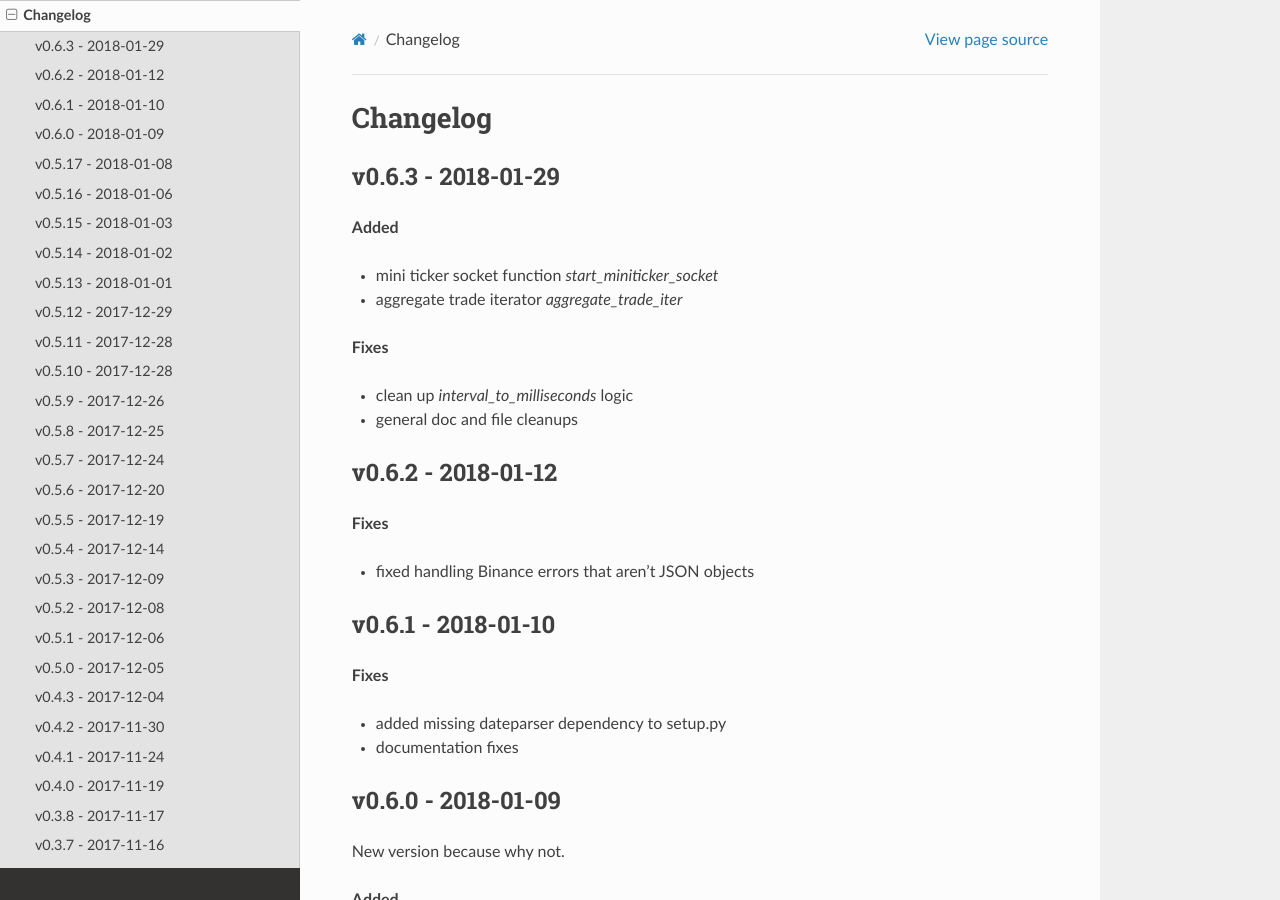
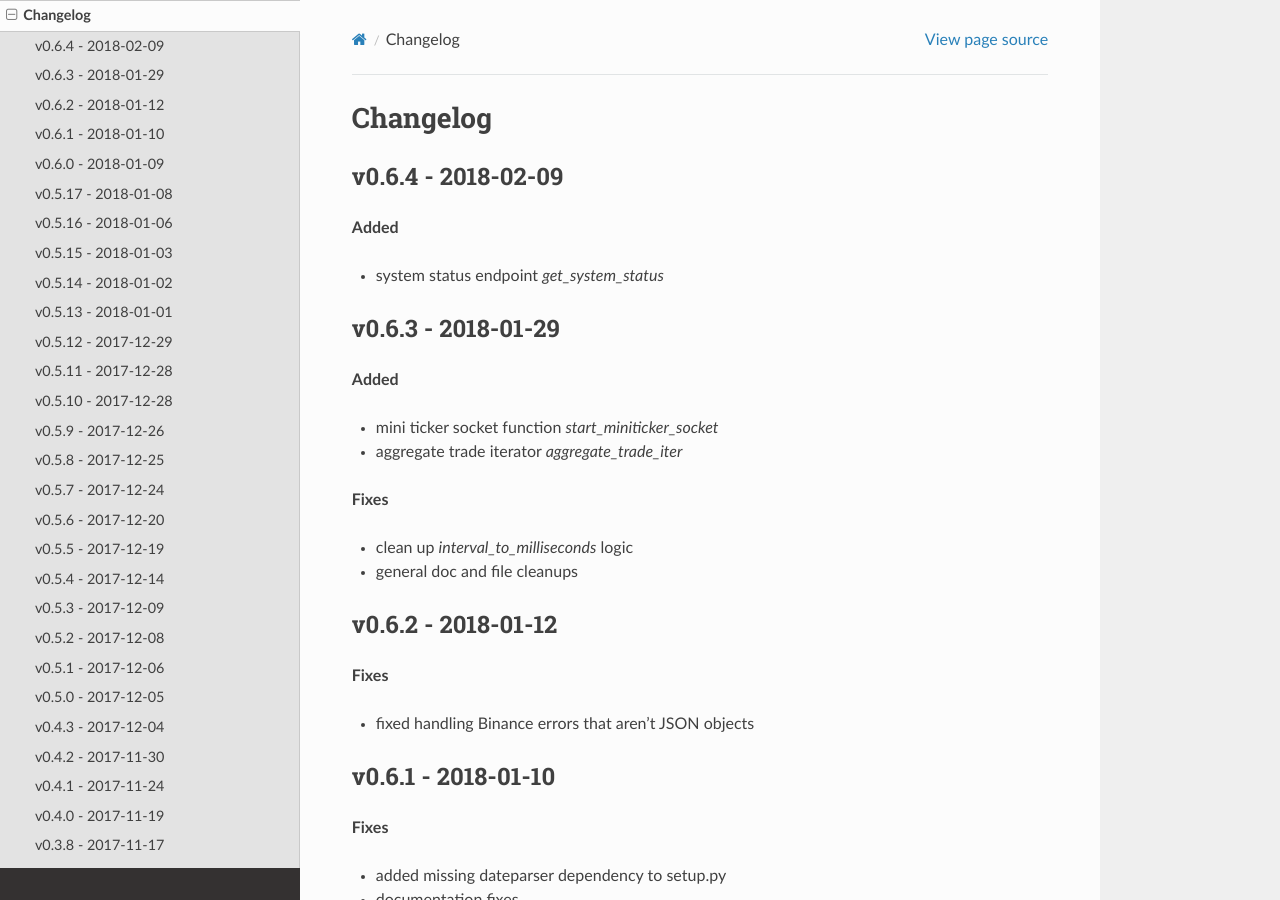
Before and after one commit to astro0099/python_BSC, a Sphinx documentation site: the page built from docs/changelog.rst, in a window 1280 px wide and 900 px high. Built offline with Sphinx 7.4.7 and the Read the Docs theme 2.0.0, drawn with Linux system fonts in a browser that asks for light colours; formulas are drawn with MathJax 3.

Commit message:
Update to v0.6.4

```diff
--- a/PYPIREADME.rst
+++ b/PYPIREADME.rst
@@ -1,5 +1,5 @@
 ================================
-Welcome to python-binance v0.6.3
+Welcome to python-binance v0.6.4
 ================================
 
 .. image:: https://img.shields.io/pypi/v/python-binance.svg
--- a/README.rst
+++ b/README.rst
@@ -1,5 +1,5 @@
 ================================
-Welcome to python-binance v0.6.3
+Welcome to python-binance v0.6.4
 ================================
 
 .. image:: https://img.shields.io/pypi/v/python-binance.svg
--- a/docs/changelog.rst
+++ b/docs/changelog.rst
@@ -1,5 +1,12 @@
 Changelog
 =========
+
+v0.6.4 - 2018-02-09
+^^^^^^^^^^^^^^^^^^^
+
+**Added**
+
+- system status endpoint `get_system_status`
 
 v0.6.3 - 2018-01-29
 ^^^^^^^^^^^^^^^^^^^
--- a/setup.py
+++ b/setup.py
@@ -3,7 +3,7 @@ from setuptools import setup
 
 setup(
     name='python-binance',
-    version='0.6.3',
+    version='0.6.4',
     packages=['binance'],
     description='Binance REST API python implementation',
     url='https://github.com/sammchardy/python-binance',
```
